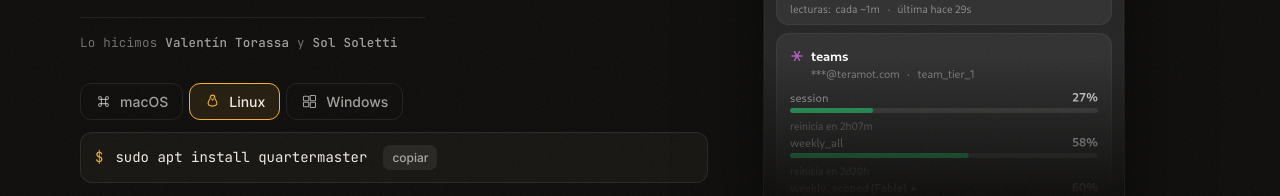
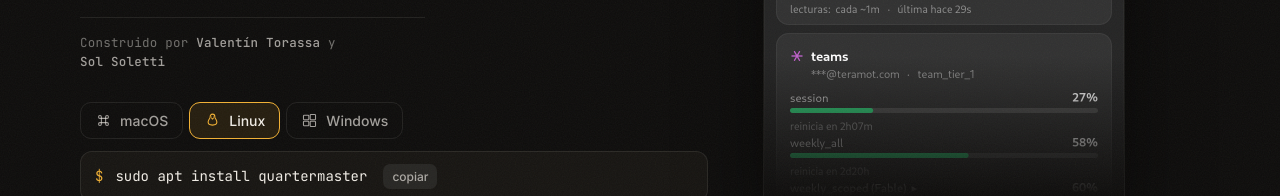
Before and after one commit to legiosai/quartermaster, a website: page docs/index.html in a window 1280 px wide. Shown: the part 532-728 px from the top of the page. Drawn offline with Linux system fonts and the light colour scheme.

Commit message:
«Construido por», que es la que eligió Valentín

```diff
--- a/docs/index.html
+++ b/docs/index.html
@@ -256,7 +256,7 @@
       Los que hay leen una credencial: la del directorio por defecto. Éste lee
       todos tus perfiles, más Codex y opencode, sin red y sin credenciales.
     </p>
-    <p class="creditos">Lo hicimos <b>Valentín&nbsp;Torassa</b> y <b>Sol&nbsp;Soletti</b></p>
+    <p class="creditos">Construido por <b>Valentín&nbsp;Torassa</b> y <b>Sol&nbsp;Soletti</b></p>
     <div class="so" role="tablist" aria-label="Sistema operativo">
       <button role="tab" aria-selected="true" data-so="mac">
         <svg viewBox="0 0 24 24" aria-hidden="true"><path d="M9 9h6v6H9z"/><path d="M9 9V7a2 2 0 1 0-2 2z"/><path d="M15 9V7a2 2 0 1 1 2 2z"/><path d="M9 15v2a2 2 0 1 1-2-2z"/><path d="M15 15v2a2 2 0 1 0 2-2z"/></svg>macOS</button>
@@ -461,7 +461,7 @@
         que sostener el sistema entero en la cabeza.
       </p>
     </div>
-    <p class="firma">Dos personas: <b>Valentín Torassa</b> y <b>Sol Soletti</b>.</p>
+    <p class="firma">Construido por <b>Valentín Torassa</b> y <b>Sol Soletti</b>.</p>
   </div>
   <div class="env pie-fila">
     <span>MIT · <a href="https://github.com/legiosai/quartermaster/releases">v0.1.2</a></span>
```
